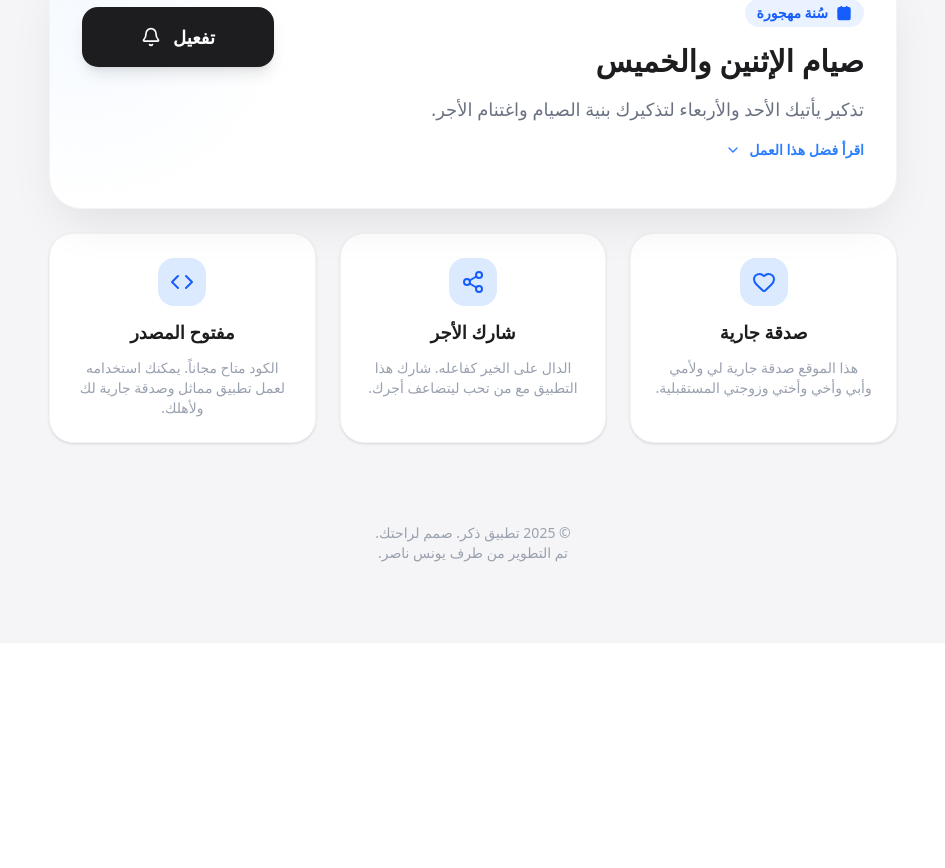
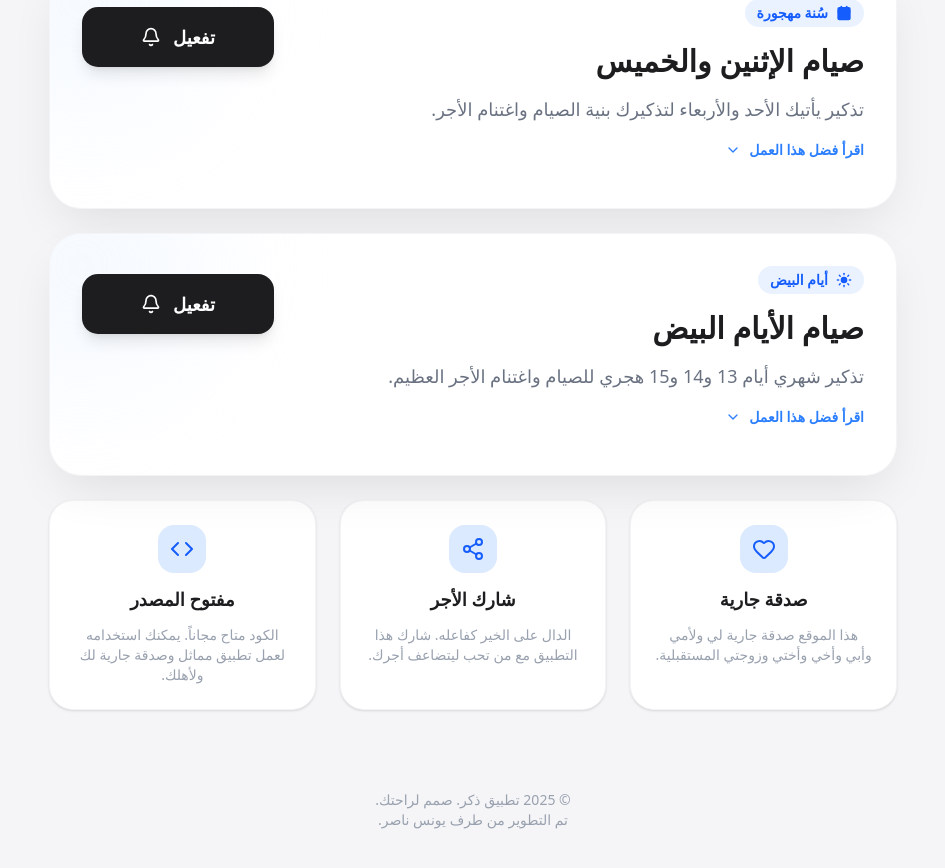
Before and after one commit to younesbennaceur/reminder-app, a React (Vite) app: page / in a window 1280 px wide. Shown: the part 722-1590 px from the top of the page, without its empty margins (167-1112 px from the left). Before the commit the page ends 1365 px from the top, so only its background shows below. Built offline with nearby package versions, Linux system fonts and the light colour scheme.

Commit message:
add white days reminders

```diff
--- a/src/App.jsx
+++ b/src/App.jsx
@@ -9,6 +9,9 @@ import { Analytics } from "@vercel/analytics/react";
 function App() {
   const [loading, setLoading] = useState(false);
   const [isSubscribed, setIsSubscribed] = useState(false);
+  const [loadingWhiteDays, setLoadingWhiteDays] = useState(false);
+const [isWhiteDaysSub, setIsWhiteDaysSub] = useState(false);
+
   const [error, setError] = useState('');
   const [loadingDaily, setLoadingDaily] = useState(false);
   const [isDailySub, setIsDailySub] = useState(false);
@@ -107,12 +110,18 @@ function App() {
 
 
       if (type === 'daily') {
-          setIsDailySub(true);
-          localStorage.setItem('sub-daily', 'true');
-      } else {
-          setIsFastingSub(true);
-          localStorage.setItem('sub-fasting', 'true');
-      }
+    setIsDailySub(true);
+    localStorage.setItem('sub-daily', 'true');
+
+} else if (type === 'fasting') {
+    setIsFastingSub(true);
+    localStorage.setItem('sub-fasting', 'true');
+
+} else if (type === 'whiteDays') {
+    setIsWhiteDaysSub(true);
+    localStorage.setItem('sub-whiteDays', 'true');
+}
+
 
     } catch (err) {
       console.error(err);
@@ -245,6 +254,22 @@ function App() {
     hadithText="تُعرض الأعمال يوم الإثنين والخميس، فأحب أن يعرض عملي وأنا صائم."
     hadithReward="باب الريان في الجنة للصائمين"
   />
+  <PrayerCard
+theme={theme}
+loading={loadingWhiteDays}
+isSubscribed={isWhiteDaysSub}
+onSubscribe={() => handleSubscribe('whiteDays')}
+error={error}
+
+badgeIcon={Sun}
+badgeText="أيام البيض"
+title="صيام الأيام البيض"
+description="تذكير شهري أيام 13 و14 و15 هجري للصيام واغتنام الأجر العظيم."
+
+hadithSource="قال رسول الله ﷺ"
+hadithText="صيام ثلاثة أيام من كل شهر صيام الدهر."
+hadithReward="صيام الدهر لمن داوم عليها."
+/>
             <FeatureCard
             icon={Heart }
             title="صدقة جارية"
```
